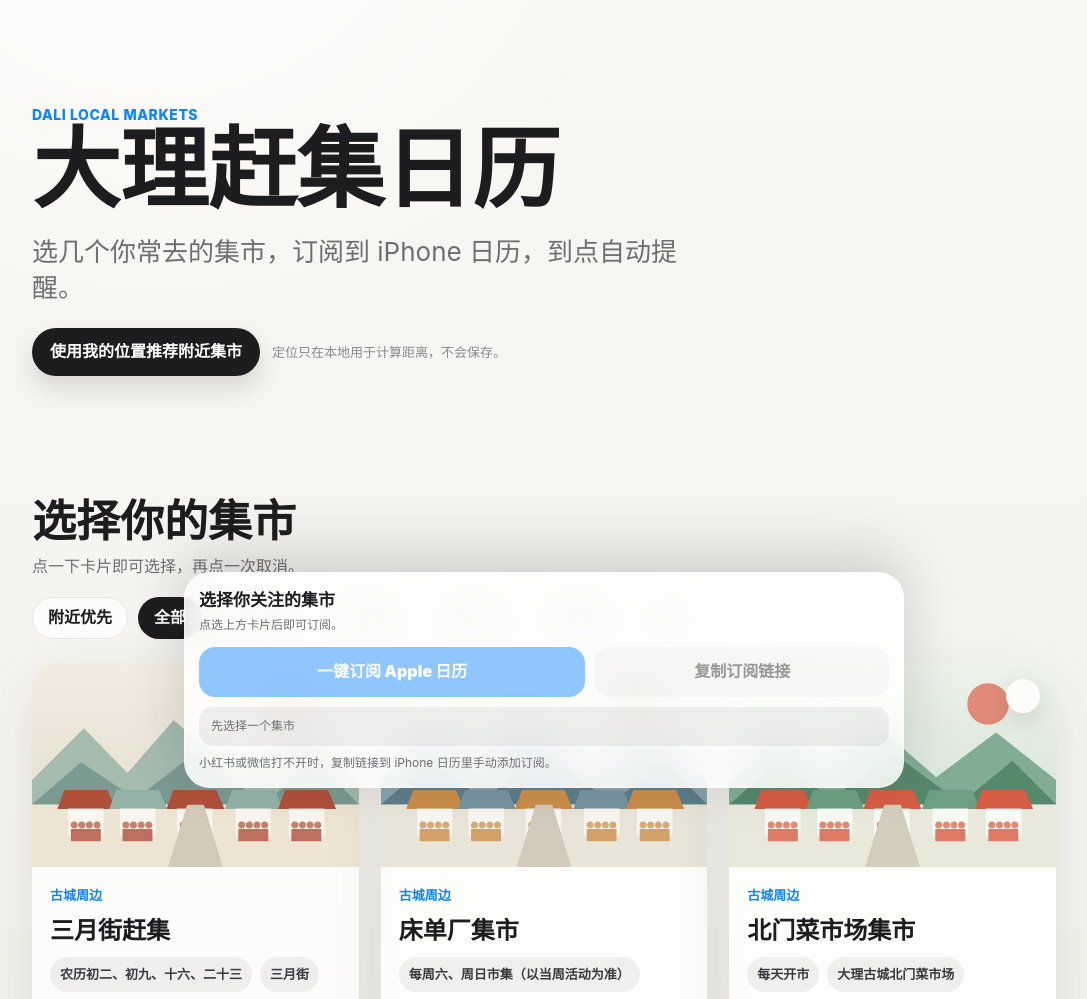
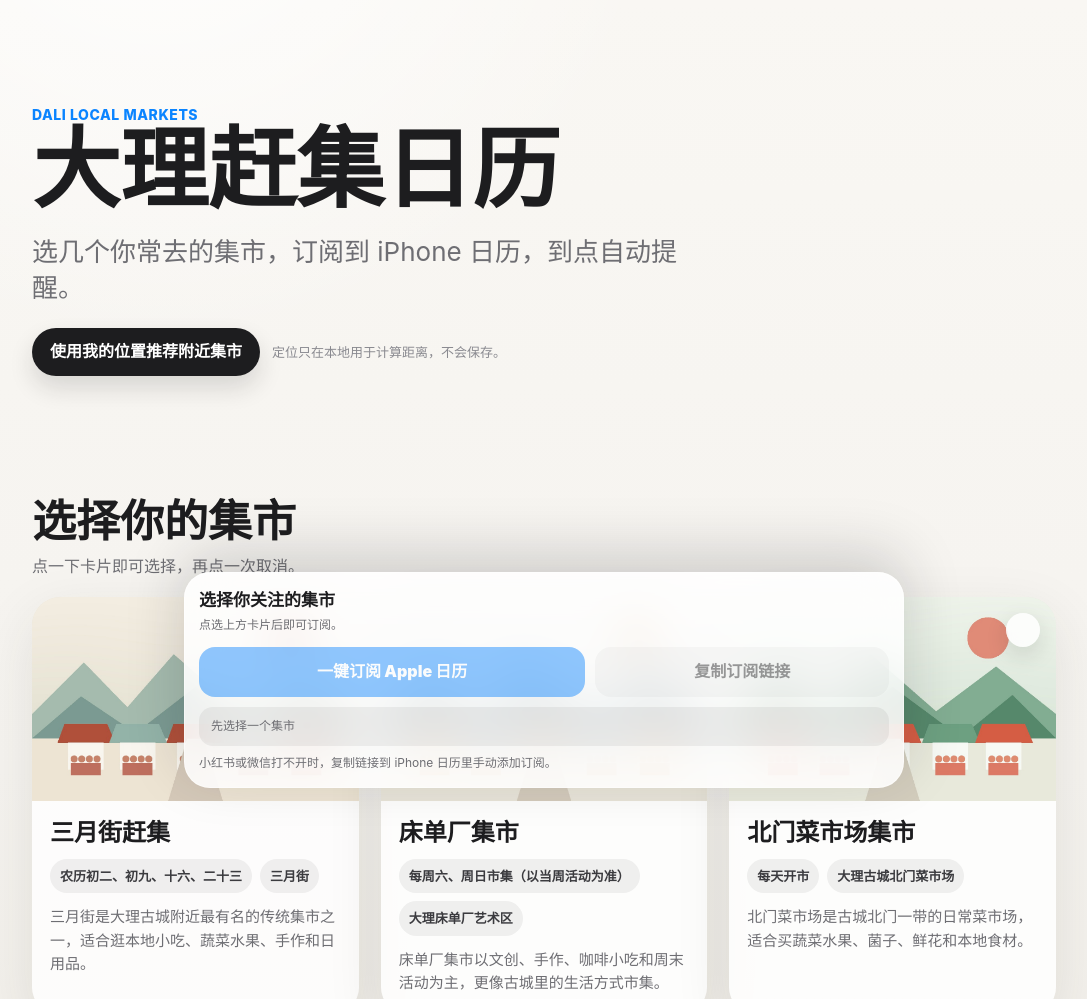
Before and after one commit to neojfeng/dali-ganji-calendar, a website: page public/index.html in a window 1280 px wide. Shown: the top 999 px of the page, without its empty margins (96-1183 px from the left). Drawn offline with Linux system fonts and the light colour scheme.

Commit message:
Remove market area filters

```diff
--- a/data/markets.json
+++ b/data/markets.json
@@ -4,7 +4,6 @@
     "name": "三月街赶集",
     "location_name": "三月街",
     "address": "大理古城苍山门对面",
-    "area": "古城周边",
     "lat": 25.6957,
     "lng": 100.1518,
     "image": "/images/markets/sanyuejie.jpg",
@@ -24,7 +23,6 @@
     "name": "床单厂集市",
     "location_name": "大理床单厂艺术区",
     "address": "大理古城苍坪街56号附近",
-    "area": "古城周边",
     "lat": 25.6889,
     "lng": 100.1605,
     "image": "/images/markets/chuangdanchang.jpg",
@@ -44,7 +42,6 @@
     "name": "北门菜市场集市",
     "location_name": "大理古城北门菜市场",
     "address": "大理古城北门附近",
-    "area": "古城周边",
     "lat": 25.7008,
     "lng": 100.1622,
     "image": "/images/markets/beimen-caishichang.jpg",
@@ -64,7 +61,6 @@
     "name": "银桥街集市",
     "location_name": "银桥镇农贸市场",
     "address": "大理市银桥镇银桥街/镇农贸市场",
-    "area": "喜洲周边",
     "lat": 25.7828,
     "lng": 100.1396,
     "image": "/images/markets/yinqiaojie.jpg",
@@ -84,7 +80,6 @@
     "name": "湾桥镇集市",
     "location_name": "湾桥镇农贸市场",
     "address": "大理市湾桥镇湾桥街/镇农贸市场",
-    "area": "洱海北部",
     "lat": 25.8546,
     "lng": 100.1275,
     "image": "/images/markets/wanqiaozhen.jpg",
@@ -104,7 +99,6 @@
     "name": "凤仪街集市",
     "location_name": "凤仪农贸市场",
     "address": "大理市凤仪镇凤中路、凤仪主街巷道一带",
-    "area": "其他",
     "lat": 25.5916,
     "lng": 100.2918,
     "image": "/images/markets/fengyijie.jpg",
--- a/public/index.html
+++ b/public/index.html
@@ -163,38 +163,6 @@
         font-size: 16px;
       }
 
-      .filters {
-        display: flex;
-        gap: 10px;
-        margin: 0 -18px 20px;
-        padding: 0 18px 4px;
-        overflow-x: auto;
-        scrollbar-width: none;
-      }
-
-      .filters::-webkit-scrollbar {
-        display: none;
-      }
-
-      .filter-button {
-        flex: 0 0 auto;
-        min-height: 42px;
-        border: 0;
-        border-radius: 999px;
-        padding: 0 16px;
-        background: rgba(255, 255, 255, 0.72);
-        color: var(--text);
-        font-weight: 800;
-        box-shadow: inset 0 0 0 1px var(--line);
-        transition: background 160ms ease, color 160ms ease, box-shadow 160ms ease;
-      }
-
-      .filter-button.is-active {
-        background: var(--text);
-        color: #fff;
-        box-shadow: none;
-      }
-
       .market-grid {
         display: grid;
         gap: 18px;
@@ -287,12 +255,6 @@
         align-items: center;
         justify-content: space-between;
         gap: 12px;
-      }
-
-      .area {
-        color: var(--accent);
-        font-size: 13px;
-        font-weight: 900;
       }
 
       .distance {
@@ -454,13 +416,6 @@
           grid-template-columns: repeat(2, minmax(0, 1fr));
           gap: 22px;
         }
-
-        .filters {
-          margin-right: 0;
-          margin-left: 0;
-          padding-right: 0;
-          padding-left: 0;
-        }
       }
 
       @media (min-width: 1040px) {
@@ -506,7 +461,6 @@
           <p class="section-copy">点一下卡片即可选择，再点一次取消。</p>
         </div>
 
-        <div class="filters" id="filters" aria-label="区域筛选"></div>
         <div class="market-grid" id="marketGrid">
           <div class="empty">正在加载集市...</div>
         </div>
@@ -536,11 +490,9 @@
 
     <script>
       const STORAGE_KEY = "dali-ganji-selected-markets";
-      const FILTERS = ["附近优先", "全部", "古城周边", "喜洲周边", "洱海北部", "洱海东部", "其他"];
       const PLACEHOLDER_IMAGE = "/images/markets/placeholder.jpg";
 
       const marketGrid = document.querySelector("#marketGrid");
-      const filters = document.querySelector("#filters");
       const locationButton = document.querySelector("#locationButton");
       const locationStatus = document.querySelector("#locationStatus");
       const selectedCount = document.querySelector("#selectedCount");
@@ -552,13 +504,11 @@
 
       let markets = [];
       let selected = new Set();
-      let activeFilter = "全部";
       let hasLocation = false;
 
       init();
 
       async function init() {
-        renderFilters();
         try {
           const response = await fetch(new URL("markets.json", window.location.href), { cache: "no-store" });
           if (!response.ok) throw new Error("markets.json load failed");
@@ -568,26 +518,6 @@
           updateSubscription();
         } catch (error) {
           marketGrid.innerHTML = '<div class="empty">集市列表加载失败，请稍后再试。</div>';
-        }
-      }
-
-      function renderFilters() {
-        filters.innerHTML = "";
-        for (const filter of FILTERS) {
-          const button = document.createElement("button");
-          button.type = "button";
-          button.className = `filter-button${filter === activeFilter ? " is-active" : ""}`;
-          button.textContent = filter;
-          button.addEventListener("click", () => {
-            activeFilter = filter === "附近优先" && !hasLocation ? "全部" : filter;
-            if (filter === "附近优先" && !hasLocation) {
-              locationStatus.textContent = "请先点击上方按钮授权定位。";
-              locationStatus.classList.remove("warning");
-            }
-            renderFilters();
-            renderMarkets();
-          });
-          filters.appendChild(button);
         }
       }
 
@@ -602,11 +532,11 @@
       }
 
       function renderMarkets() {
-        const visibleMarkets = sortedAndFilteredMarkets();
+        const visibleMarkets = sortedMarkets();
         marketGrid.innerHTML = "";
 
         if (visibleMarkets.length === 0) {
-          marketGrid.innerHTML = '<div class="empty">这个区域暂时没有收录集市。</div>';
+          marketGrid.innerHTML = '<div class="empty">暂时没有可显示的集市。</div>';
           return;
         }
 
@@ -645,10 +575,7 @@
             <span class="check-mark" aria-hidden="true">${isSelected ? "✓" : ""}</span>
           </div>
           <div class="card-body">
-            <div class="card-topline">
-              <span class="area">${escapeHtml(market.area || "其他")}</span>
-              ${distance ? `<span class="distance">${escapeHtml(distance)}</span>` : ""}
-            </div>
+            ${distance ? `<div class="card-topline"><span class="distance">${escapeHtml(distance)}</span></div>` : ""}
             <h3 class="market-name">${escapeHtml(market.name)}</h3>
             <div class="chips">
               <span class="chip">${escapeHtml(trimScheduleText(market.schedule_text || "时间待补充"))}</span>
@@ -659,12 +586,9 @@
         `;
       }
 
-      function sortedAndFilteredMarkets() {
+      function sortedMarkets() {
         let result = markets.slice();
-        if (activeFilter !== "全部" && activeFilter !== "附近优先") {
-          result = result.filter((market) => (market.area || "其他") === activeFilter);
-        }
-        if ((hasLocation && activeFilter === "附近优先") || (hasLocation && activeFilter === "全部")) {
+        if (hasLocation) {
           result.sort((a, b) => {
             const da = a.distanceKm ?? Number.POSITIVE_INFINITY;
             const db = b.distanceKm ?? Number.POSITIVE_INFINITY;
@@ -738,12 +662,10 @@
             };
           });
           hasLocation = true;
-          activeFilter = "附近优先";
           locationStatus.textContent = "已按距离为你排序。";
-          renderFilters();
           renderMarkets();
         } catch (error) {
-          locationStatus.textContent = "无法获取位置，你仍然可以按区域手动选择。";
+          locationStatus.textContent = "无法获取位置，你仍然可以手动选择。";
           locationStatus.classList.add("warning");
         } finally {
           locationButton.disabled = false;
--- a/public/markets.json
+++ b/public/markets.json
@@ -5,7 +5,6 @@
     "label": "三月街",
     "location_name": "三月街",
     "address": "大理古城苍山门对面",
-    "area": "古城周边",
     "lat": 25.6957,
     "lng": 100.1518,
     "image": "/images/markets/sanyuejie.jpg",
@@ -22,7 +21,6 @@
     "label": "床单厂",
     "location_name": "大理床单厂艺术区",
     "address": "大理古城苍坪街56号附近",
-    "area": "古城周边",
     "lat": 25.6889,
     "lng": 100.1605,
     "image": "/images/markets/chuangdanchang.jpg",
@@ -39,7 +37,6 @@
     "label": "北门菜市场",
     "location_name": "大理古城北门菜市场",
     "address": "大理古城北门附近",
-    "area": "古城周边",
     "lat": 25.7008,
     "lng": 100.1622,
     "image": "/images/markets/beimen-caishichang.jpg",
@@ -56,7 +53,6 @@
     "label": "银桥街",
     "location_name": "银桥镇农贸市场",
     "address": "大理市银桥镇银桥街/镇农贸市场",
-    "area": "喜洲周边",
     "lat": 25.7828,
     "lng": 100.1396,
     "image": "/images/markets/yinqiaojie.jpg",
@@ -73,7 +69,6 @@
     "label": "湾桥镇",
     "location_name": "湾桥镇农贸市场",
     "address": "大理市湾桥镇湾桥街/镇农贸市场",
-    "area": "洱海北部",
     "lat": 25.8546,
     "lng": 100.1275,
     "image": "/images/markets/wanqiaozhen.jpg",
@@ -90,7 +85,6 @@
     "label": "凤仪街",
     "location_name": "凤仪农贸市场",
     "address": "大理市凤仪镇凤中路、凤仪主街巷道一带",
-    "area": "其他",
     "lat": 25.5916,
     "lng": 100.2918,
     "image": "/images/markets/fengyijie.jpg",
```
Also changed, not shown: README.md, 2 other files.
